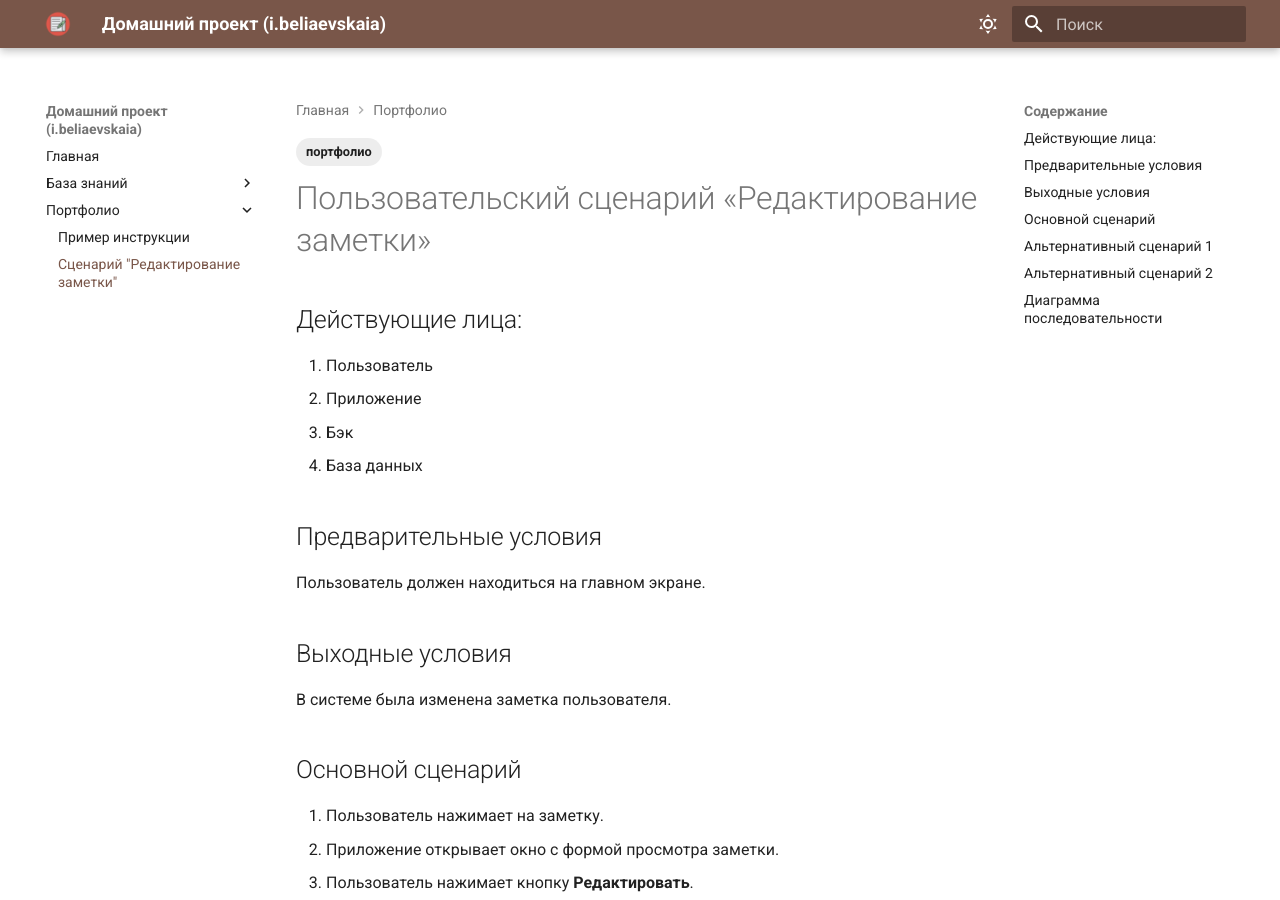
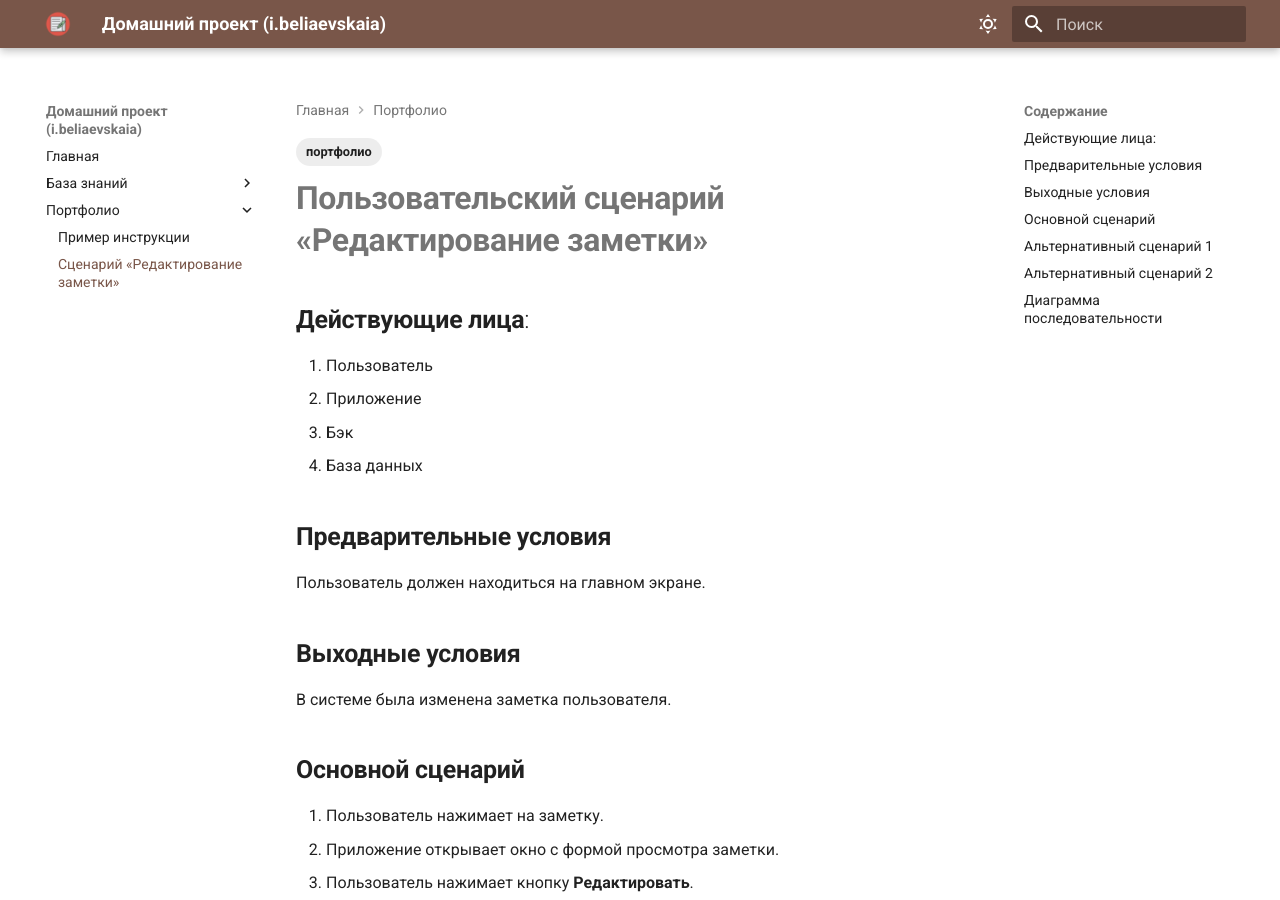
Before and after one commit to ibeliaevskaia/pet-project-bel, an MkDocs documentation site: the page built from docs/portfolio/change-note.md, in a window 1280 px wide and 900 px high. Built offline with MkDocs 1.6.1 and Material for MkDocs 9.7.7, drawn with Linux system fonts in a browser that asks for light colours.

Commit message:
корректировка сценария

```diff
--- a/docs/portfolio/change-note.md
+++ b/docs/portfolio/change-note.md
@@ -2,21 +2,21 @@
 tags:
   - портфолио
 ---
-# Пользовательский сценарий «Редактирование заметки»
+# **Пользовательский сценарий «Редактирование заметки»**
 
-## Действующие лица:
+## **Действующие лица**:
 1. Пользователь
 2. Приложение
 3. Бэк
 4. База данных
 
-## Предварительные условия
+## **Предварительные условия**
 Пользователь должен находиться на главном экране.
 
-## Выходные условия
+## **Выходные условия**
 В системе была изменена заметка пользователя.
 
-## Основной сценарий
+## **Основной сценарий**
 1. Пользователь нажимает на заметку.
 2. Приложение открывает окно с формой просмотра заметки.
 3. Пользователь нажимает кнопку **Редактировать**.
@@ -28,13 +28,13 @@ tags:
 9. Бэк возвращает Приложению ответ об успешном сохранении изменений заметки.
 10. Приложение открывает пользователю уведомление «Изменения сохранены».
 
-## Альтернативный сценарий 1
+## **Альтернативный сценарий 1**
 1. Пользователь нажимает на заметку.
 2. Приложение открывает окно с формой просмотра заметки.
 3. Пользователь нажимает кнопку **Мои заметки**.
 4. Приложение открывает окно с формой просмотра заметки.
 
-## Альтернативный сценарий 2
+## **Альтернативный сценарий 2**
 1. Пользователь нажимает на заметку.
 2. Приложение открывает окно с формой просмотра заметки.
 3. Пользователь нажимает кнопку **Редактировать**.
@@ -42,7 +42,7 @@ tags:
 5. Пользователь нажимает кнопку **Отменить**.
 6. Приложение открывает пользователю уведомление «Редактирование заметки отменено».
 
-## Диаграмма последовательности
+## **Диаграмма последовательности**
 
 !!! note "Код диаграммы"
     ...
--- a/mkdocs.yml
+++ b/mkdocs.yml
@@ -50,7 +50,7 @@ nav: # Структура сайта
   - Портфолио:
     - portfolio/index.md
     - Пример инструкции: portfolio/instructions.md
-    - Сценарий "Редактирование заметки": portfolio/change-note.md
+    - Сценарий «Редактирование заметки»: portfolio/change-note.md
 
 markdown_extensions: # Расширения markdown
   - admonition # Поддержка информационных панелей (сообщений типа «Внимание», «Совет», «Примечание», etc.)
```
